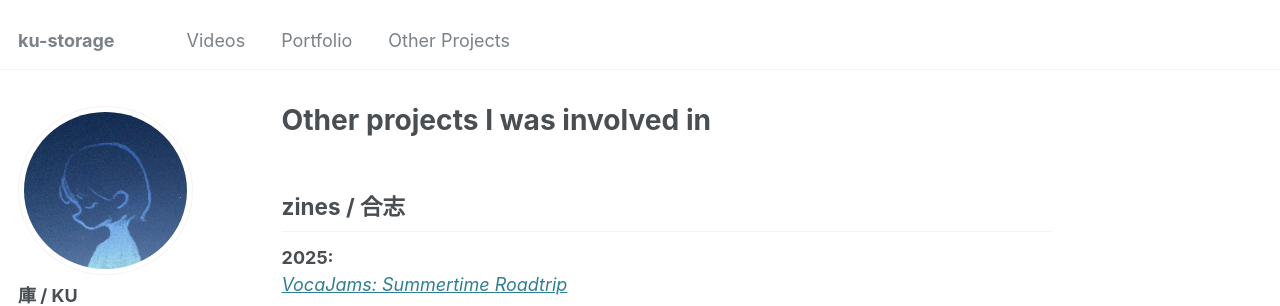
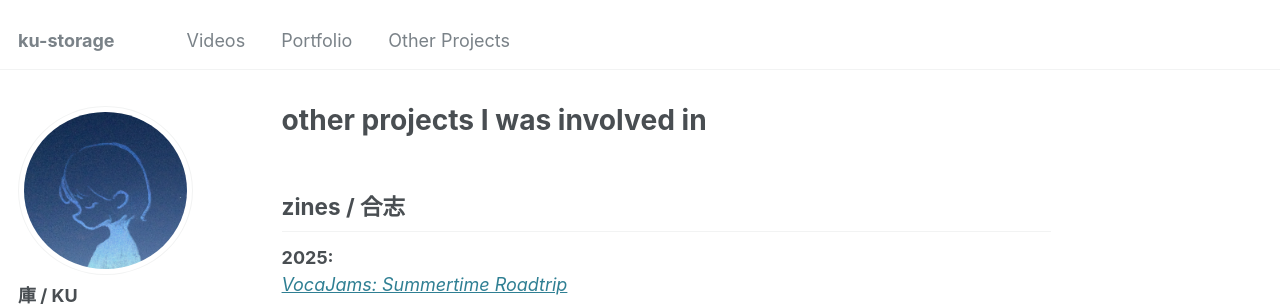
Before and after one commit to ku-storage/ku-storage.github.io, a Jekyll site: the page built from _pages/projects.md, in a window 1280 px wide and 1214 px high. Shown: the top 306 px of the window. Built offline with Jekyll 4.4.1, drawn with Linux system fonts in a browser that asks for light colours.

```diff
--- a/_pages/projects.md
+++ b/_pages/projects.md
@@ -1,5 +1,5 @@
 ---
-title: "Other projects I was involved in"
+title: "other projects I was involved in"
 permalink: /projects/
 author_profile: true
 ---
```
